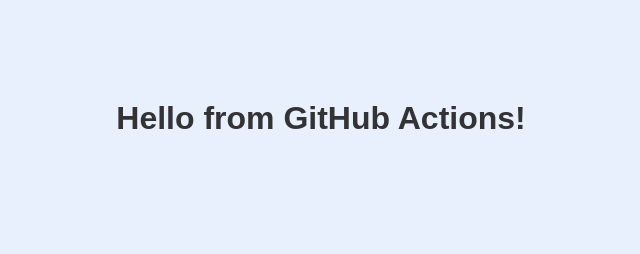
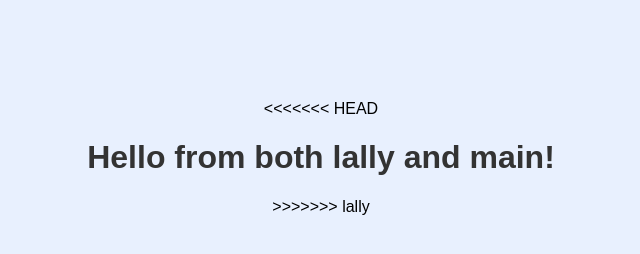
Before and after one commit to Laharika08/my-static-site, a plain HTML site: page index.html in a window 1280 px wide. Shown: the whole page, without its empty margins (319-959 px from the left). Drawn offline with Linux system fonts and the light colour scheme.

Commit message:
deploy: 3b7a0a05c39a9bdbc5bae9a0be205575e68748b4

```diff
--- a/index.html
+++ b/index.html
@@ -6,6 +6,8 @@
   <link rel="stylesheet" href="styles.css">
 </head>
 <body>
-  <h1>Hello from GitHub Actions!</h1>
+<<<<<<< HEAD
+  <h1>Hello from both lally and main!</h1>
+>>>>>>> lally
 </body>
 </html>
```
